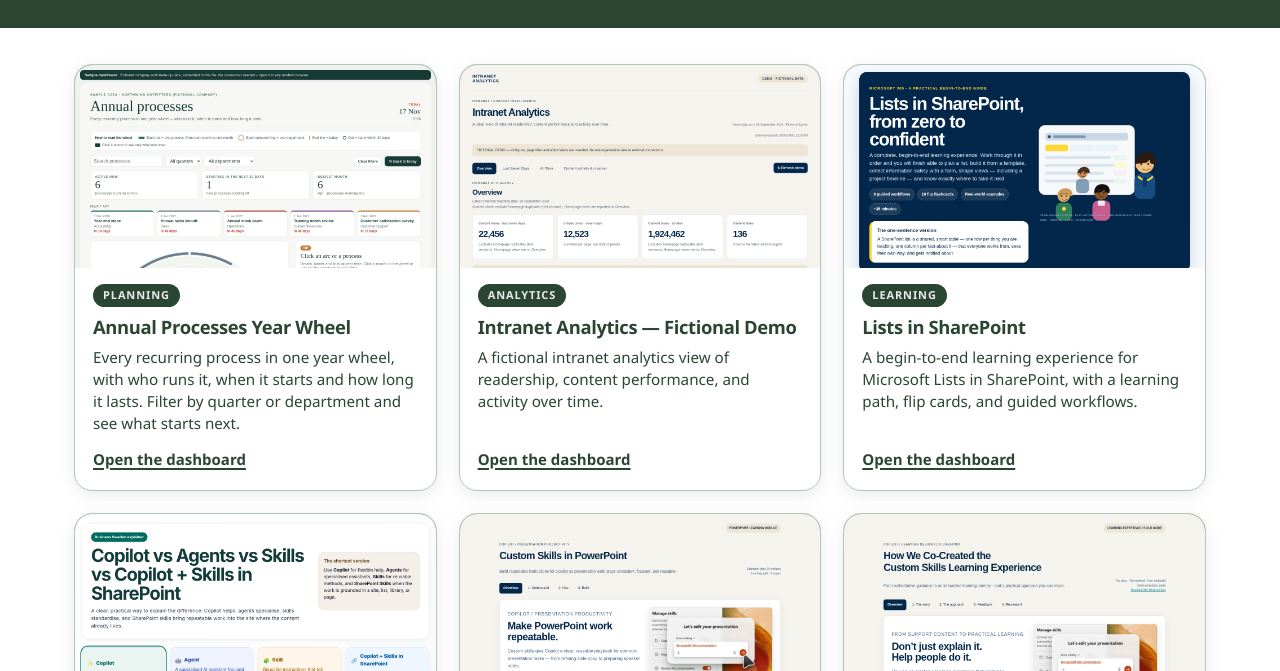
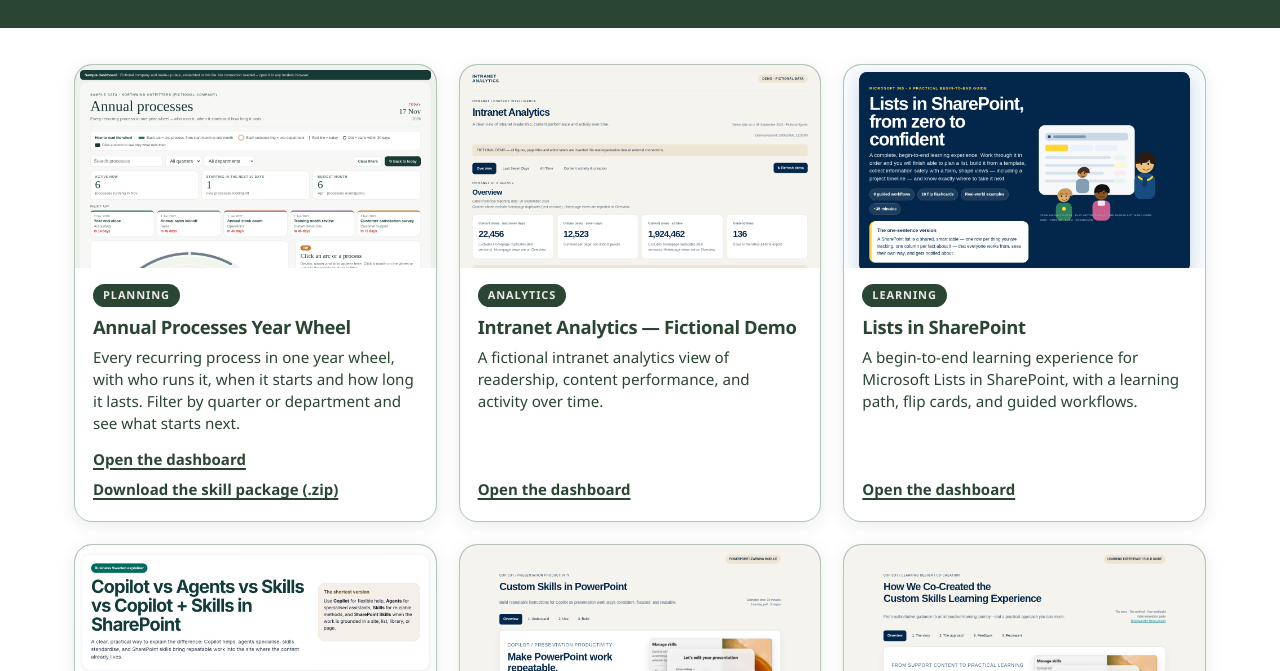
Before and after one commit to anandragav/copilot-html-dashboards, a plain HTML site: page index.html in a window 1280 px wide. Shown: the part 129-800 px from the top of the page. Drawn offline with Linux system fonts and the light colour scheme.

Commit message:
Year wheel: add skill package download

```diff
--- a/index.html
+++ b/index.html
@@ -108,7 +108,10 @@ footer.site nav a:focus-visible{outline:3px solid var(--dark-green);outline-offs
         <p class="tag">Planning</p>
         <h2>Annual Processes Year Wheel</h2>
         <p class="desc">Every recurring process in one year wheel, with who runs it, when it starts and how long it lasts. Filter by quarter or department and see what starts next.</p>
-        <p class="links"><a href="annual-processes-year-wheel/">Open the dashboard</a></p>
+        <p class="links">
+          <a href="annual-processes-year-wheel/">Open the dashboard</a>
+          <a href="https://github.com/anandragav/copilot-html-dashboards/releases/download/annual-processes-year-wheel-v1/annual-processes-year-wheel-skill.zip">Download the skill package (.zip)</a>
+        </p>
       </div>
     </li>
     <li class="card">
```
